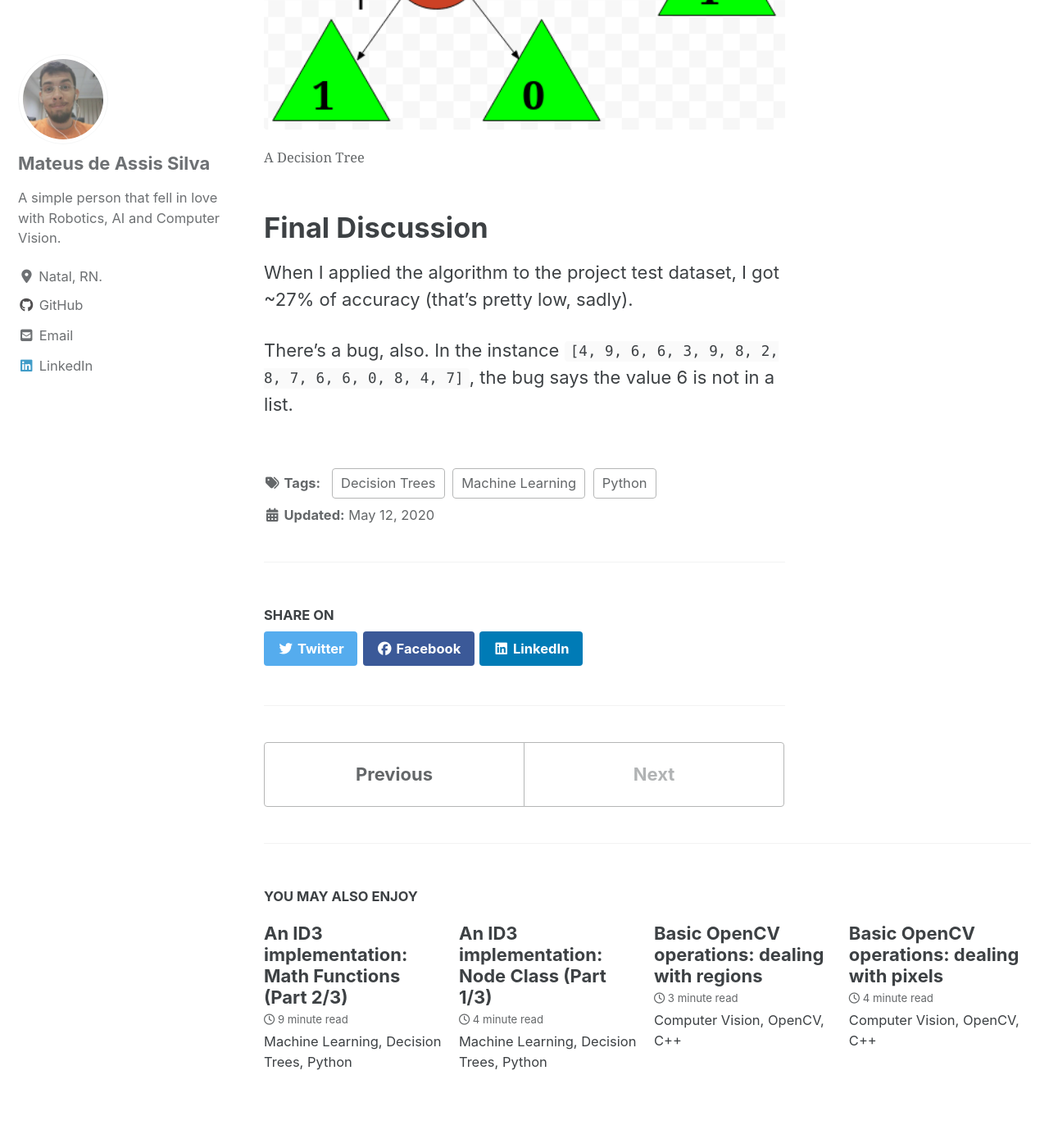
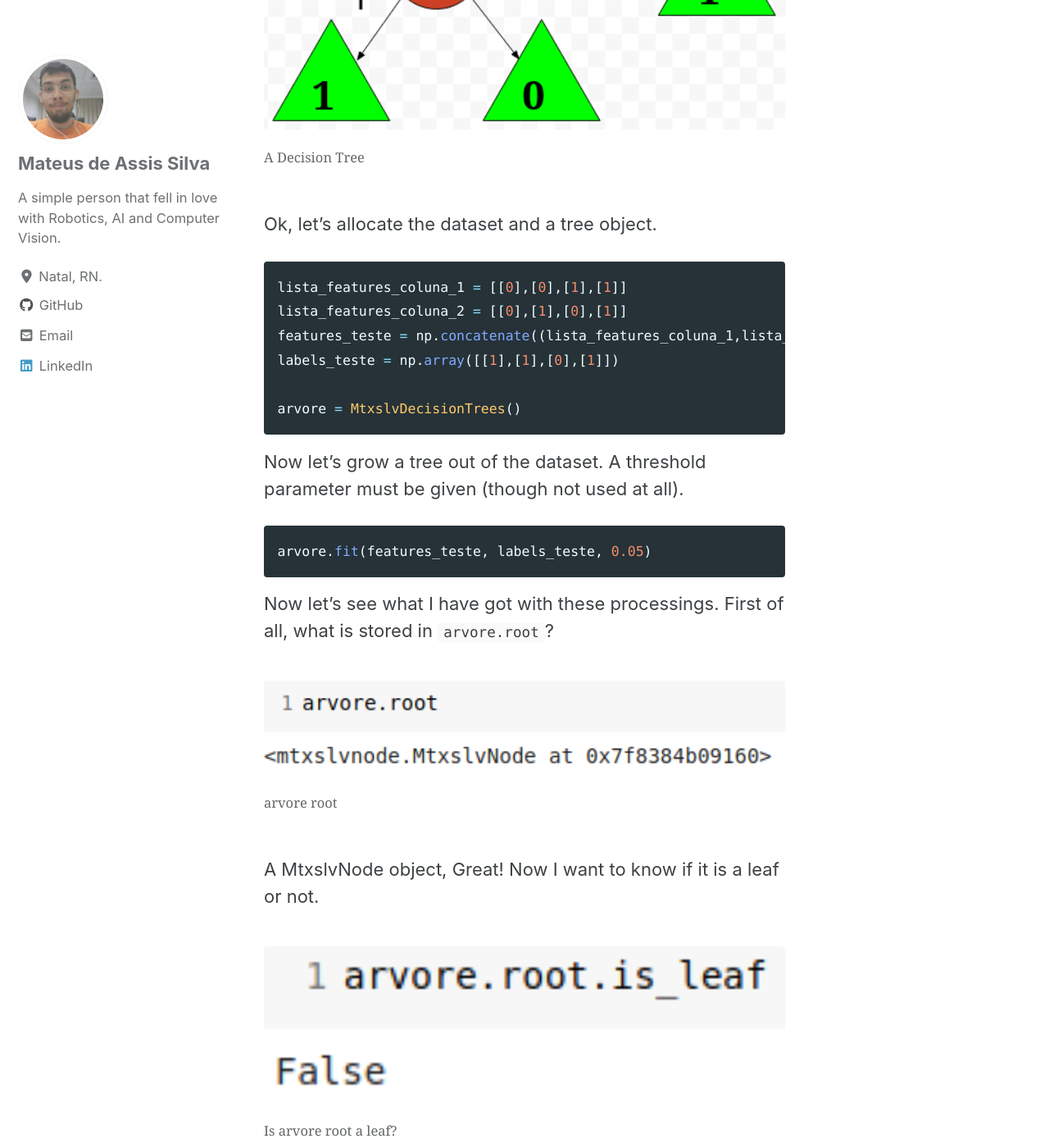
Before and after one commit to mtxslv/mtxslv.github.io, a Jekyll site: the page built from _posts/2020-05-12-id3_part_3.md, in a window 1280 px wide and 1400 px high, scrolled down 11420 px. Shown: the whole window at 82% size. Built offline with Jekyll 4.4.1, drawn with Linux system fonts in a browser that asks for light colours; cached includes are drawn as plain includes; nearby versions of some CDN libraries; some of the changed text lies outside the part shown.

Commit message:
arvore root queries

````diff
--- a/_posts/2020-05-12-id3_part_3.md
+++ b/_posts/2020-05-12-id3_part_3.md
@@ -206,6 +206,50 @@ What I will do now on is to use the Decision Tree class I created to infer the c
   <figcaption>A Decision Tree</figcaption>
 </figure>>
 
+Ok, let's allocate the dataset and a tree object.
+
+{% raw %}
+```python
+lista_features_coluna_1 = [[0],[0],[1],[1]]
+lista_features_coluna_2 = [[0],[1],[0],[1]]
+features_teste = np.concatenate((lista_features_coluna_1,lista_features_coluna_2), axis = 1)
+labels_teste = np.array([[1],[1],[0],[1]])
+
+arvore = MtxslvDecisionTrees()
+```
+{% endraw %}
+
+Now let's grow a tree out of the dataset. A threshold parameter must be given (though not used at all).
+
+{% raw %}
+```python
+arvore.fit(features_teste, labels_teste, 0.05)
+```
+{% endraw %}
+
+Now let's see what I have got with these processings. First of all, what is stored in ```arvore.root```?
+
+<figure>
+  <img src="/images/posts_images/2020-05-12-id3_part_3/arvore_root.png" alt="arvore root">
+  <figcaption>arvore root</figcaption>
+</figure>>
+
+A MtxslvNode object, Great! Now I want to know if it is a leaf or not.
+
+<figure>
+  <img src="/images/posts_images/2020-05-12-id3_part_3/arvore_root_is_leaf.png" alt="is arvore root a leaf">
+  <figcaption>Is arvore root a leaf?</figcaption>
+</figure>>
+
+Not a leaf node. It should have some child nodes, then.
+
+<figure>
+  <img src="/images/posts_images/2020-05-12-id3_part_3/arvore_root_child_node.png" alt="arvore root child node">
+  <figcaption>Are there child nodes?</figcaption>
+</figure>>
+
+
+
 # Final Discussion
 
 When I applied the algorithm to the project test dataset, I got ~27% of accuracy (that's pretty low, sadly).
````
